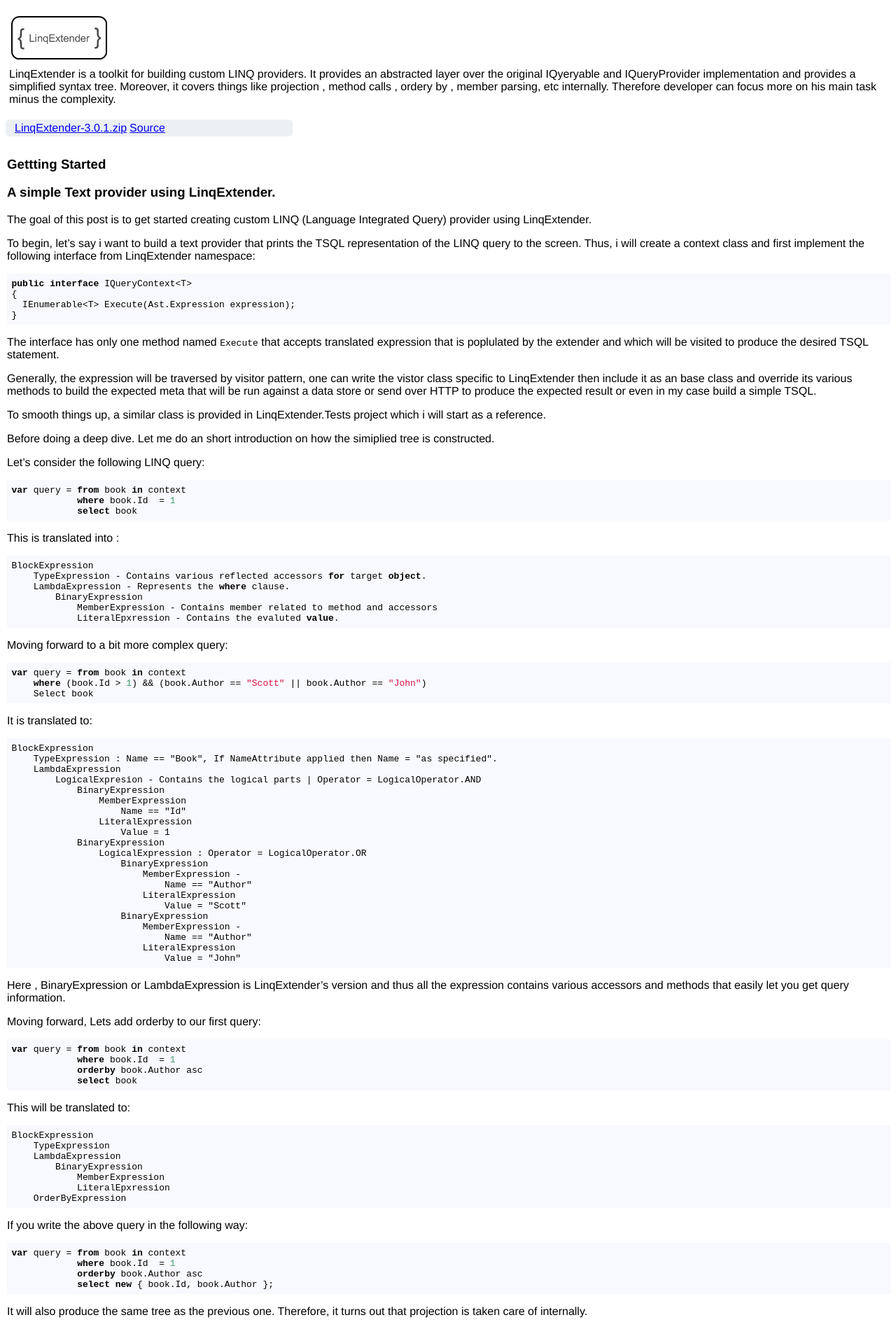
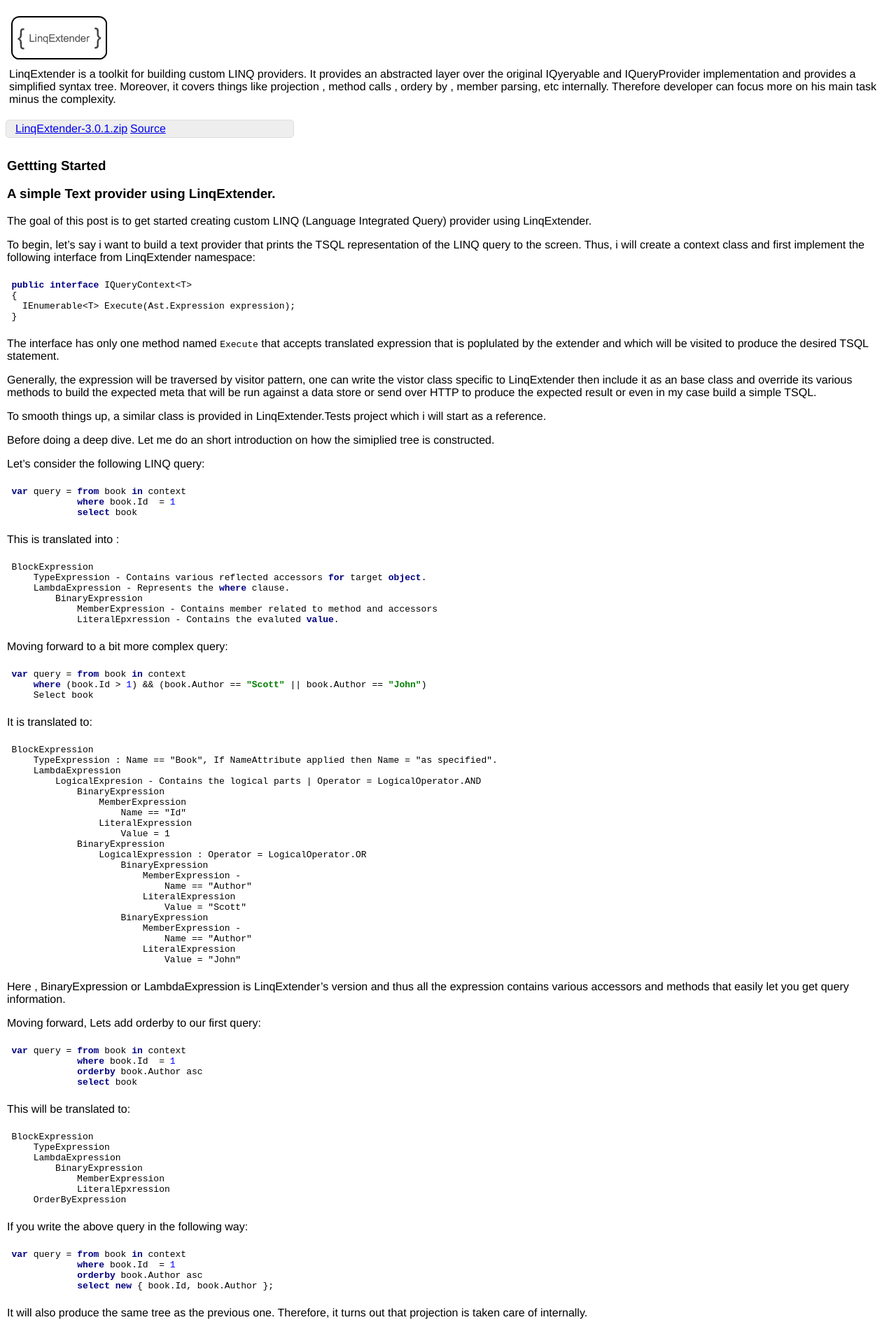
Before and after one commit to mehfuzh/LinqExtender, a Jekyll site: the page built from index.html, in a window 1280 px wide. Shown: the top 1899 px of the page at 70% size. Built offline with Jekyll 4.4.1, drawn with Linux system fonts in a browser that asks for light colours; some of the changed text lies outside the part shown.

Commit message:
few updates to layouts

```diff
--- a/_layouts/default.html
+++ b/_layouts/default.html
@@ -4,7 +4,7 @@
   <meta charset="utf-8" />
   	<title>LinqExtender- A toolkit for building custom providers</title>
   	<link rel="stylesheet" href="style.css" type="text/css" />
-	<link rel="stylesheet" title="Zenburn" href="highlight/styles/github.css">
+	<link rel="stylesheet" title="Idea" href="highlight/styles/idea.css">
 </head>
 
 <script src="highlight/highlight.pack.js"></script>
--- a/_posts/2010-11-23-getting-started.markdown
+++ b/_posts/2010-11-23-getting-started.markdown
@@ -211,7 +211,7 @@
 	public override Ast.Expression VisitBinaryExpression(Ast.BinaryExpression expression)
 	{
 		this.Visit(expression.Left);
-		writer.Write(GetBinaryOperator(expression.@operator));
+		writer.Write(GetBinaryOperator(expression.Operator));
 		this.Visit(expression.Right);
 
 		return expression;
--- a/style.css
+++ b/style.css
@@ -12,15 +12,12 @@
     margin-top : 20px;
 }
 
-
-header > h1
+section
 {
-	font-size : 40px;
-	display:inline;
+	display:block;
 }
 
-
-header > img
+header img
 {
 	float:left;
 	border : 0px;
@@ -42,9 +39,9 @@
 	float:left;
 
     padding-left: 10px;
-
-    background-color: #ECF0F5;
-    -webkit-border-top-left-radius: 2px;
+   	border : 1px solid #DDD;
+    background-color: #EEE;
+    -webkit-border-top-left-radius: 5px;
     -webkit-border-bottom-left-radius: 5px;
     -moz-border-radius-topleft: 5px;
     -moz-border-radius-bottomleft: 5px;
@@ -58,6 +55,8 @@
     -moz-border-radius-bottomright: 5px;
     border-top-right-radius: 5px;
     border-bottom-right-radius: 5px;
+
+    position:relative;
 
     width: 400px;
 }
```
